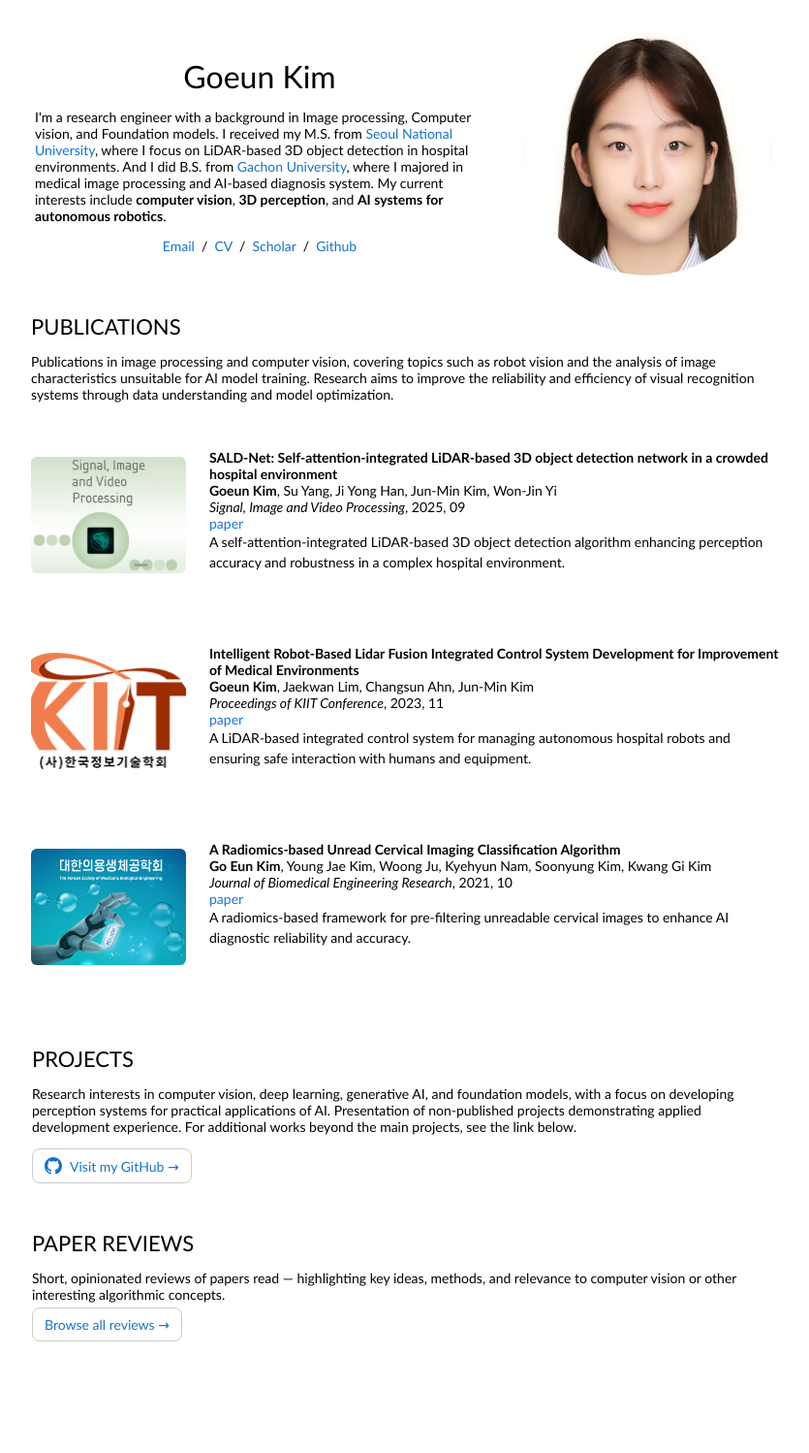
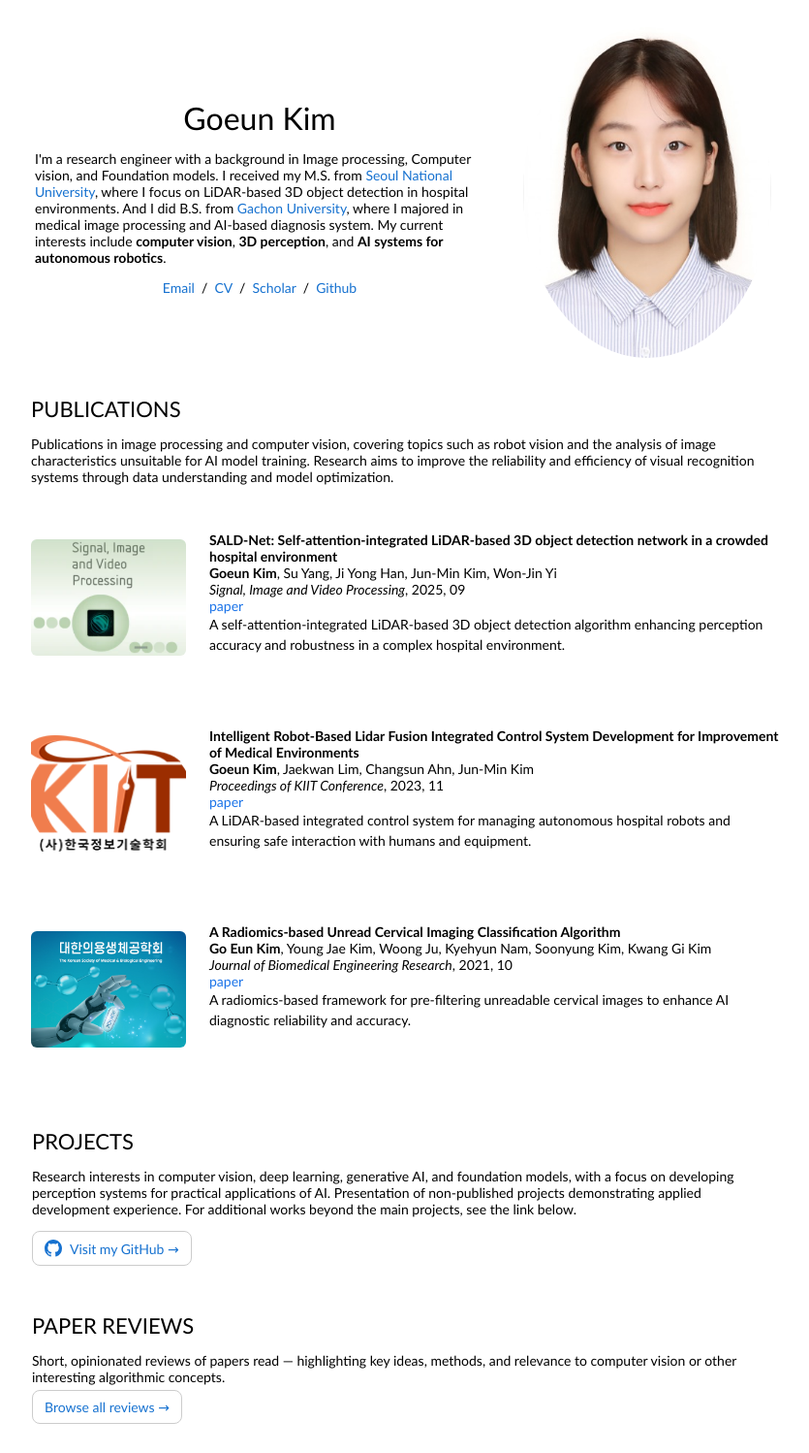
Before and after one commit to Groovy52/Groovy52.github.io, a Jekyll site: the page built from index.html, in a window 1280 px wide. Shown: the whole page at 97% size, without its empty margins (224-1059 px from the left). Built offline with Jekyll 4.4.1, drawn with Linux system fonts in a browser that asks for light colours; before the commit the page ends 1413 px from its top, so only the background shows below that.

Commit message:
Update index.html

```diff
--- a/index.html
+++ b/index.html
@@ -35,7 +35,7 @@
                 </p>
               </td>
               <td style="padding:2.5%;width:37%;max-width:37%">
-                <a href="images/GoeunKim.jpg"><img style="width:100%;max-width:100%;object-fit: cover; border-radius: 50%;" alt="profile photo" src="images/GoeunKim_square.jpg" class="hoverZoomLink"></a>
+                <a href="images/GoeunKim.jpg"><img style="width:100%;max-width:100%;object-fit: cover; border-radius: 50%;" alt="profile photo" src="images/GoeunKim.jpg" class="hoverZoomLink"></a>
               </td>
             </tr>
           </tbody></table>
```
